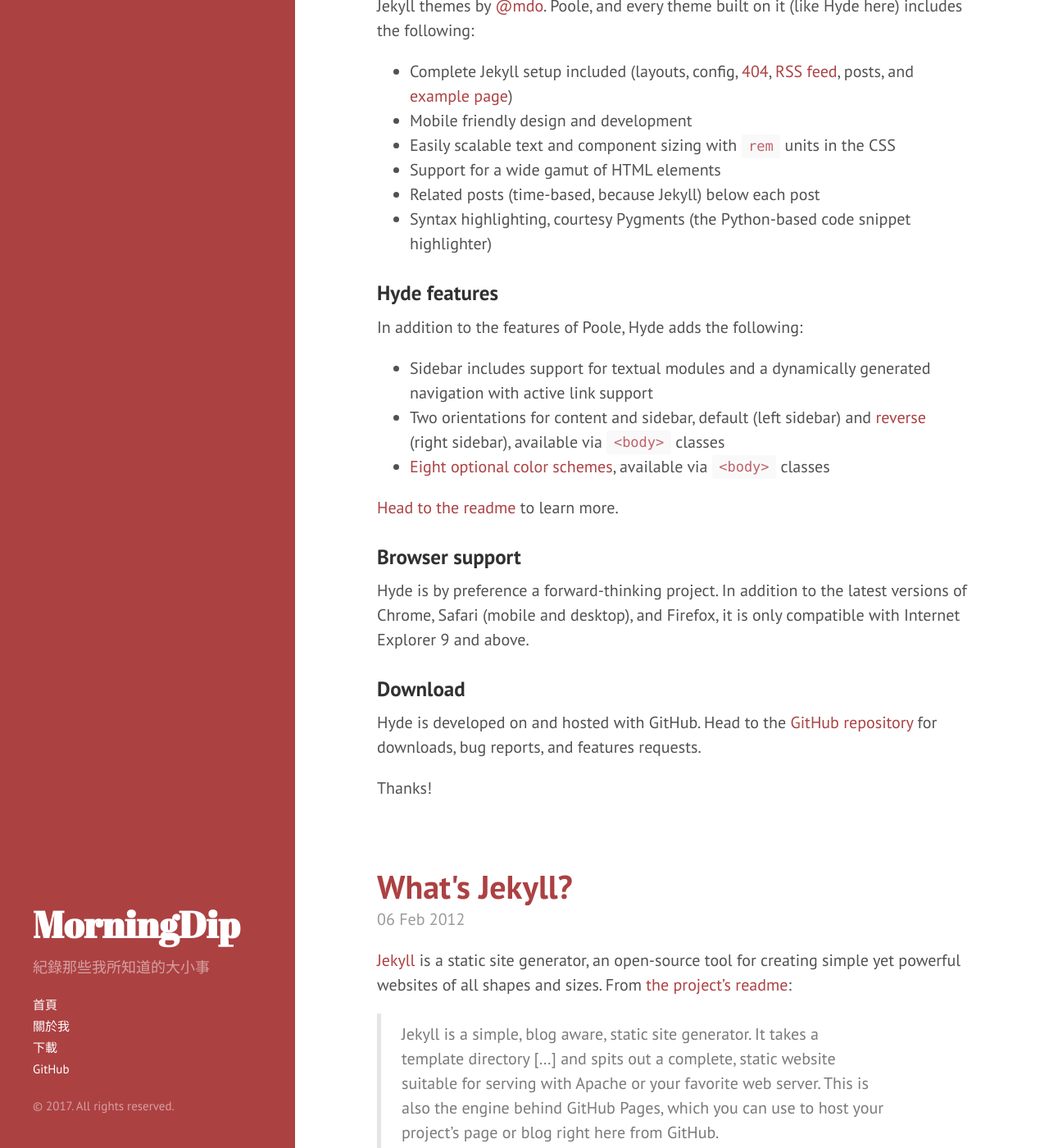
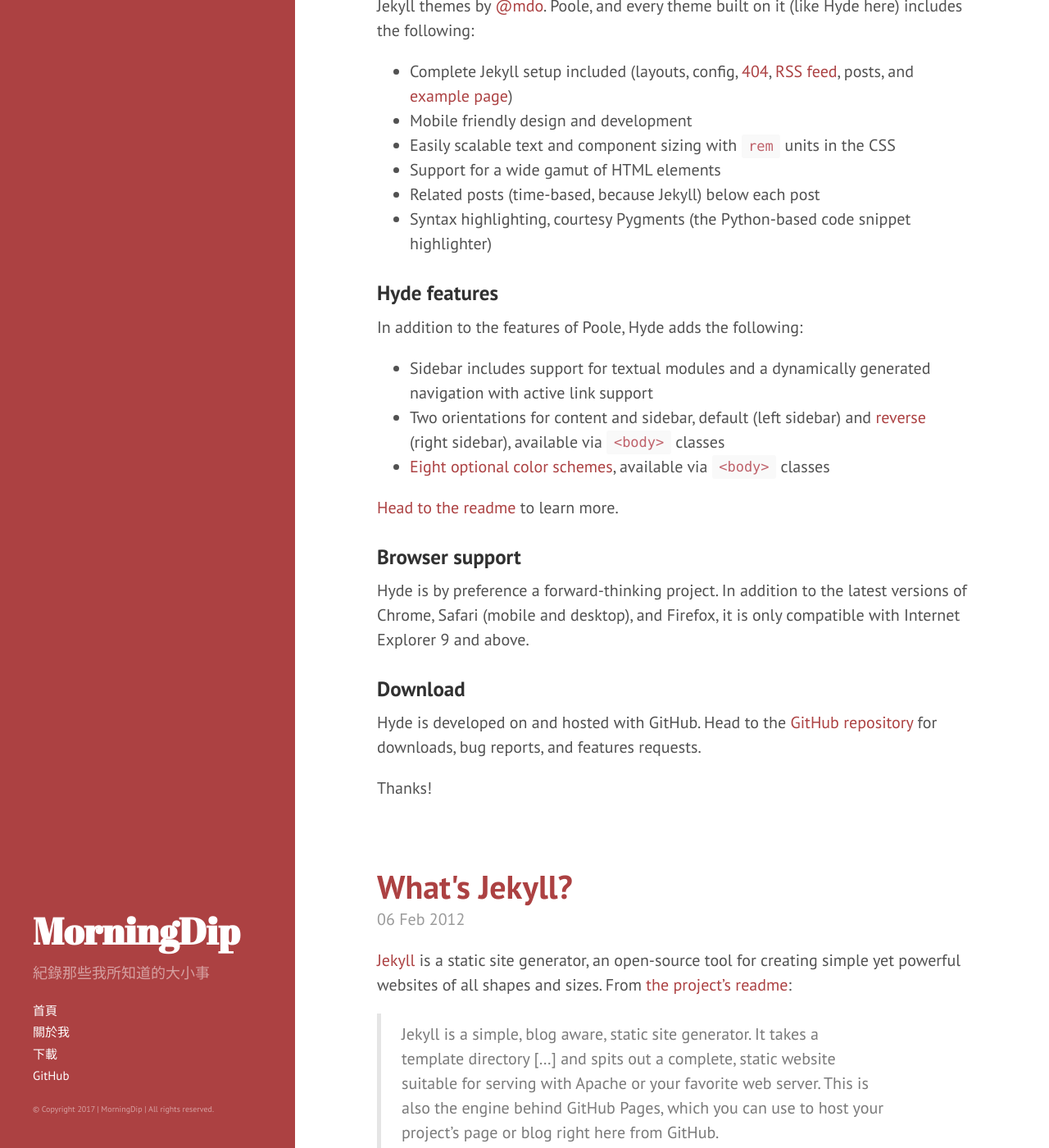
Before and after one commit to MorningDip/morningdip.github.io, a Jekyll site: the page built from index.html, in a window 1280 px wide and 1400 px high, scrolled down 349 px. Shown: the whole window at 82% size. Built offline with Jekyll 4.4.1, drawn with Linux system fonts in a browser that asks for light colours; the list of posts is cut into pages by our own code.

Commit message:
[modify] font size and some details

```diff
--- a/_includes/sidebar.html
+++ b/_includes/sidebar.html
@@ -28,9 +28,8 @@
 
       <a class="sidebar-nav-item" href="{{ site.github.repo }}/archive/v{{ site.version }}.zip">下載</a>
       <a class="sidebar-nav-item" href="{{ site.github.repo }}">GitHub</a>
-
     </nav>
 
-    <p>&copy; {{ site.time | date: '%Y' }}. All rights reserved.</p>
+    <p>&copy; Copyright {{ site.time | date: '%Y' }} | MorningDip | All rights reserved.</p>
   </div>
 </div>
--- a/public/css/hyde.css
+++ b/public/css/hyde.css
@@ -58,7 +58,7 @@
   padding: 2rem 1rem;
   color: rgba(255,255,255,.5);
   background-color: #202020;
-  font-size: 0.75rem;
+  font-size: 0.5rem;
 }
 @media (min-width: 48em) {
   .sidebar {
```
